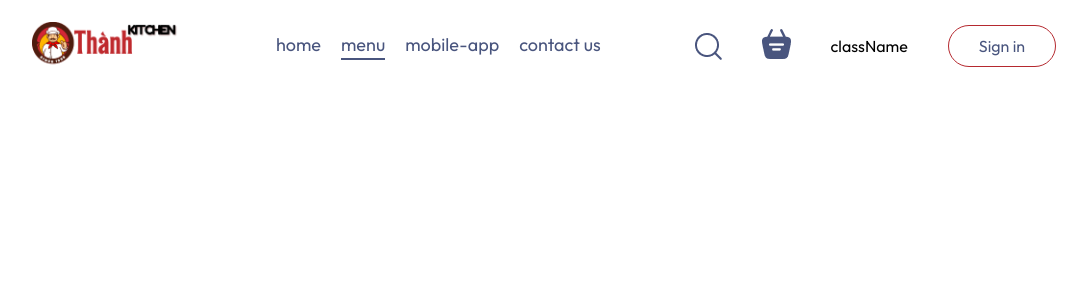
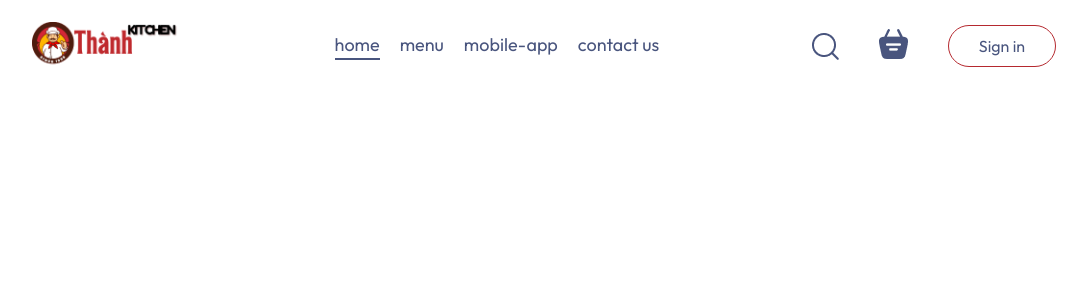
Before and after one commit to thanhnguyen-ttn/Doan_Full_Stack_Food_Delivery_Website, a React (Vite) app in the folder frontend/: page / in a window 1280 px wide. Shown: the top 300 px of the page, without its empty margins (96-1183 px from the left). Built offline with nearby package versions, Linux system fonts and the light colour scheme.

Commit message:
fix bug import

```diff
--- a/frontend/package.json
+++ b/frontend/package.json
@@ -20,10 +20,13 @@
     "@types/react-dom": "^18.3.5",
     "@vitejs/plugin-react": "^4.3.4",
     "eslint": "^9.17.0",
+    "eslint-config-prettier": "^9.1.0",
+    "eslint-plugin-prettier": "^5.2.1",
     "eslint-plugin-react": "^7.37.2",
     "eslint-plugin-react-hooks": "^5.0.0",
     "eslint-plugin-react-refresh": "^0.4.16",
     "globals": "^15.13.0",
+    "prettier": "^3.4.2",
     "vite": "^6.0.3"
   }
 }
--- a/frontend/src/components/Navbar/Navbar.jsx
+++ b/frontend/src/components/Navbar/Navbar.jsx
@@ -1,32 +1,29 @@
-
-
 import './Navbar.css';
 import { assets } from '../../assets/assets';
-import React, { useState } from 'react';
+import { useState } from 'react';
 
 const Navbar = () => {
-
-const[menu, setMenu] = useState("menu");
+  const [menu, setMenu] = useState("home");
 
   return (
     <div className='navbar'>
       <img src={assets.logo} alt="" className="logo" />
       <ul className="navbar-menu">
-        <li className ={menu ==="home"?"active":""}>home</li>
-        <li className ={menu ==="menu"?"active":""}>menu</li>
-        <li className ={menu ==="mobile-app"?"active":""}>mobile-app</li>
-        <li className ={menu ==="contact-us"?"active":""}>contact us</li>
-        </ul>
+        <li className={menu === "home" ? "active" : ""} onClick={() => setMenu("home")}>home</li>
+        <li className={menu === "menu" ? "active" : ""} onClick={() => setMenu("menu")}>menu</li>
+        <li className={menu === "mobile-app" ? "active" : ""} onClick={() => setMenu("mobile-app")}>mobile-app</li>
+        <li className={menu === "contact-us" ? "active" : ""} onClick={() => setMenu("contact-us")}>contact us</li>
+      </ul>
       <div className="navbar-right">
         <img src={assets.search_icon} alt="" />
         <div className="navbar-search-icon">
           <img src={assets.basket_icon} alt="" />
           <div className="dot"></div>
-        </div> className
+        </div>
         <button>Sign in</button>
       </div>
     </div>
-  )
+  );
 };
 
-export default Navbar
+export default Navbar;
```
Also changed, not shown: 1 other file (tests, documents, lock files or other folders).
